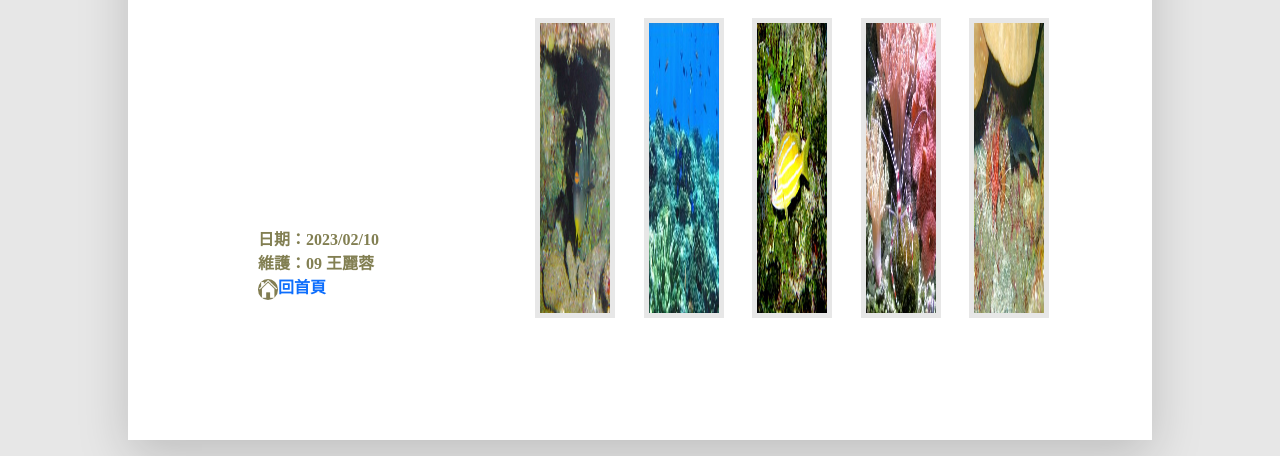
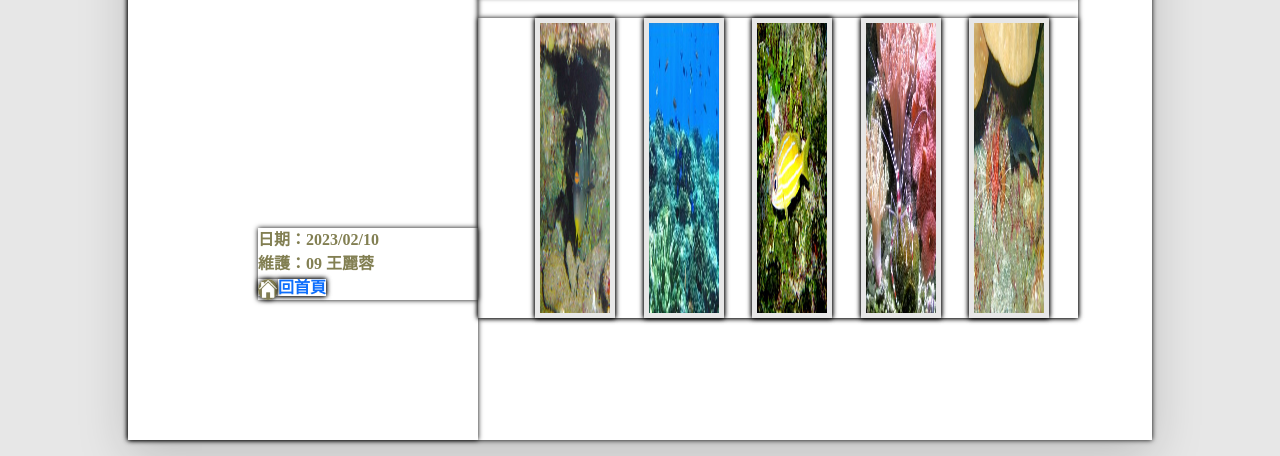
Before and after one commit to angellinemoss/web05newver1, a plain HTML site: page album/sea.html in a window 1280 px wide. Shown: the part 344-800 px from the top of the page. Drawn offline with Linux system fonts and the light colour scheme.

Commit message:
觀看陰影

```diff
--- a/album/style1.css
+++ b/album/style1.css
@@ -1,7 +1,6 @@
-/* body * {
-    box-sizing: border-box;
+body * {
     box-shadow: 0 0 5px black;
-} */
+}
 
 body {
     background-color: #E7E7E7 !important;
```
